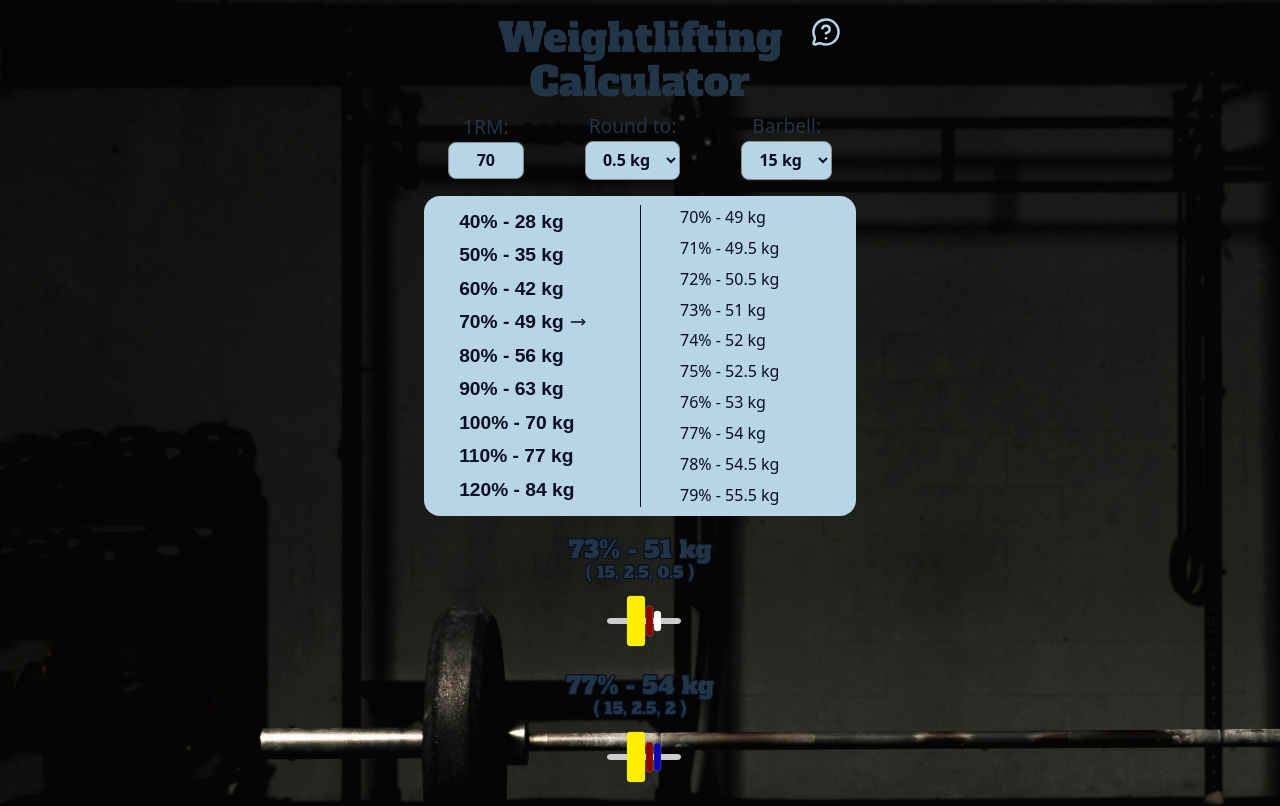
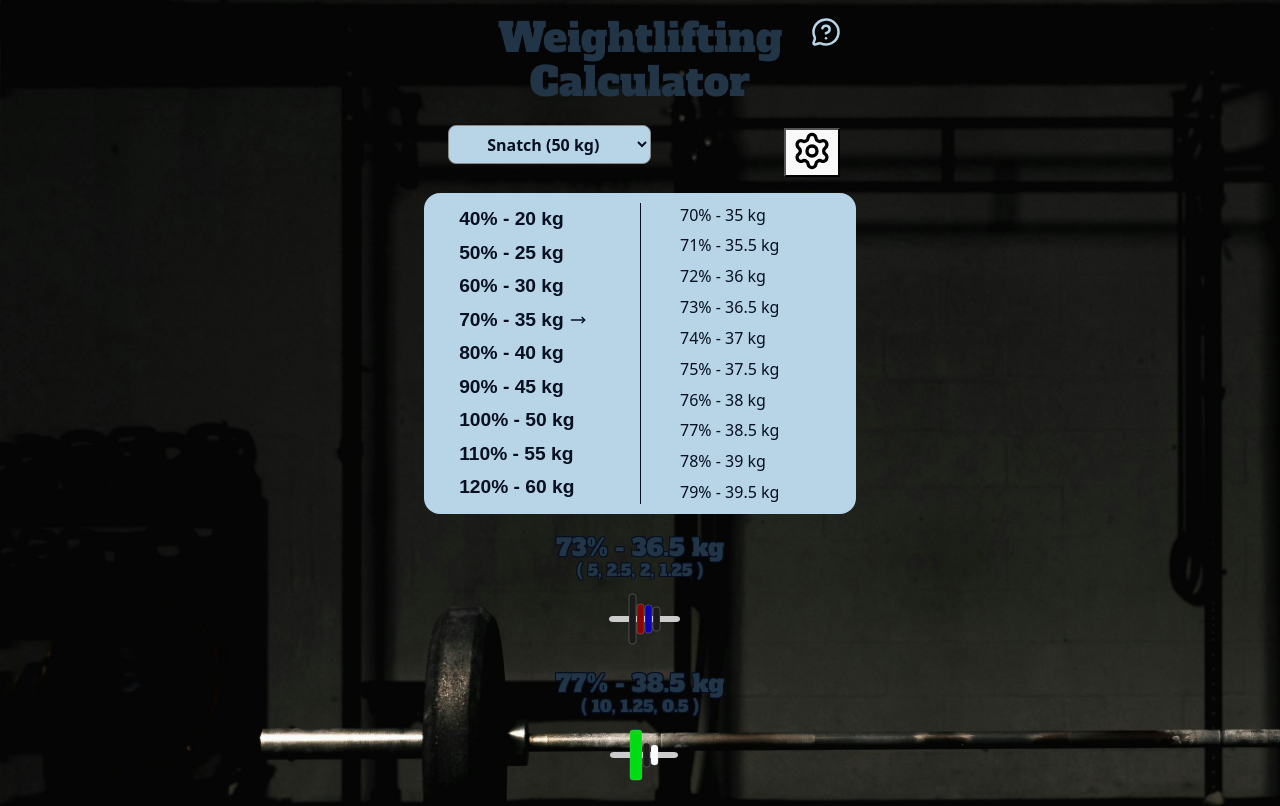
Before and after one commit to NiclO1337/weightlifting-calculator, a React (Vite) app: page / in a window 1280 px wide. Shown: the top 806 px of the page. Built offline with nearby package versions, Linux system fonts and the light colour scheme.

Commit message:
feat: integrate ExerciseSelector and SettingsMenu components

```diff
--- a/src/App.jsx
+++ b/src/App.jsx
@@ -2,7 +2,8 @@ import { useState, useEffect } from 'react';
 import './App.css';
 
 import Header from './components/Header';
-import OneRepMaxInput from './components/OneRepMaxInput';
+import ExerciseSelector from './components/ExerciseSelector';
+import SettingsMenu from './components/SettingsMenu';
 import RoundingSelector from './components/RoundingSelector';
 import BarbellSelector from './components/BarbellSelector';
 import PercentageList from './components/PercentageList';
@@ -10,18 +11,47 @@ import PercentageDetail from './components/PercentageDetail';
 import SavedPercentages from './components/SavedPercentages';
 
 function App() {
-  const [oneRepMax, setOneRepMax] = useState(() => {
-    const stored = localStorage.getItem('oneRepMax');
-    return stored ? Number(stored) : 70;
+  const sampleDefaults = {
+    snatch: 50,
+    cleanAndJerk: 70,
+    frontSquat: 100,
+    backSquat: 120,
+    benchPress: 90,
+    deadlift: 140,
+    other: 80,
+  };
+
+  const [exercises, setExercises] = useState(() => {
+    const legacy = localStorage.getItem('oneRepMax');
+    const stored = localStorage.getItem('exercises1RM');
+    if (stored) return JSON.parse(stored);
+    if (legacy) {
+      const val = Number(legacy) || sampleDefaults.snatch;
+      return { ...sampleDefaults, snatch: val };
+    }
+    return sampleDefaults;
   });
+
+  const [selectedExercise, setSelectedExercise] = useState(() => {
+    const stored = localStorage.getItem('selectedExercise');
+    return stored ? stored : 'snatch';
+  });
+
   const [rounding, setRounding] = useState(() => {
     const stored = localStorage.getItem('rounding');
     return stored ? Number(stored) : 0.5;
   });
+
   const [barbellWeight, setBarbellWeight] = useState(() => {
     const stored = localStorage.getItem('barbellWeight');
     return stored ? Number(stored) : 15;
   });
+
+  const [availablePlates, setAvailablePlates] = useState(() => {
+    const stored = localStorage.getItem('availablePlates');
+    return stored ? JSON.parse(stored) : null;
+  });
+
   const [savedPercentages, setSavedPercentages] = useState(() => {
     const stored = localStorage.getItem('savedPercentages');
     return stored ? JSON.parse(stored) : [73, 77, 81];
@@ -31,8 +61,20 @@ function App() {
   const [showTutorial, setShowTutorial] = useState(false);
 
   useEffect(() => {
-    localStorage.setItem('oneRepMax', oneRepMax);
-  }, [oneRepMax]);
+    localStorage.setItem('exercises1RM', JSON.stringify(exercises));
+  }, [exercises]);
+
+  useEffect(() => {
+    localStorage.setItem('selectedExercise', selectedExercise);
+  }, [selectedExercise]);
+
+  useEffect(() => {
+    if (availablePlates === null) {
+      localStorage.removeItem('availablePlates');
+    } else {
+      localStorage.setItem('availablePlates', JSON.stringify(availablePlates));
+    }
+  }, [availablePlates]);
 
   useEffect(() => {
     localStorage.setItem('rounding', rounding);
@@ -56,16 +98,27 @@ function App() {
     setSavedPercentages(savedPercentages.filter((p) => p !== percent));
   };
 
+  const oneRepMax = exercises[selectedExercise];
+
   return (
     <>
       <Header showTutorial={showTutorial} setShowTutorial={setShowTutorial} />
 
       <div className='input-container'>
-        <OneRepMaxInput value={oneRepMax} onChange={setOneRepMax} />
-        <RoundingSelector rounding={rounding} onChange={setRounding} />
-        <BarbellSelector
+        <ExerciseSelector
+          exercises={exercises}
+          selectedExercise={selectedExercise}
+          onChange={setSelectedExercise}
+        />
+        <SettingsMenu
+          exercises={exercises}
+          onChangeExercises={setExercises}
+          rounding={rounding}
+          setRounding={setRounding}
           barbellWeight={barbellWeight}
-          onChange={setBarbellWeight}
+          setBarbellWeight={setBarbellWeight}
+          availablePlates={availablePlates}
+          setAvailablePlates={setAvailablePlates}
         />
       </div>
 
@@ -89,6 +142,7 @@ function App() {
         onRemove={handleRemovePercentage}
         rounding={rounding}
         barbellWeight={barbellWeight}
+        availablePlates={availablePlates}
       />
     </>
   );
--- a/src/components/Header.jsx
+++ b/src/components/Header.jsx
@@ -1,4 +1,3 @@
-
 import { useRef } from 'react';
 import TutorialDriver from './TutorialDriver';
 import { MessageCircleQuestionMark } from 'lucide-react';
```
